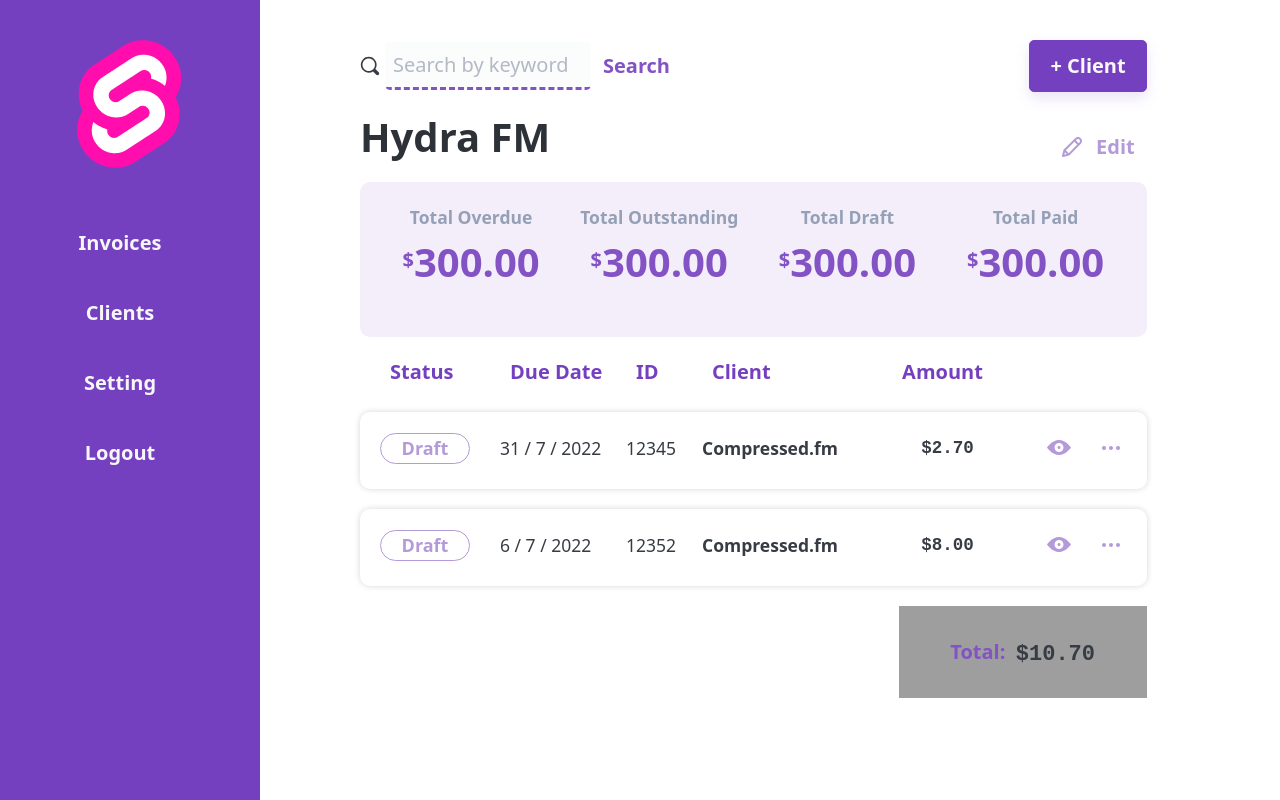
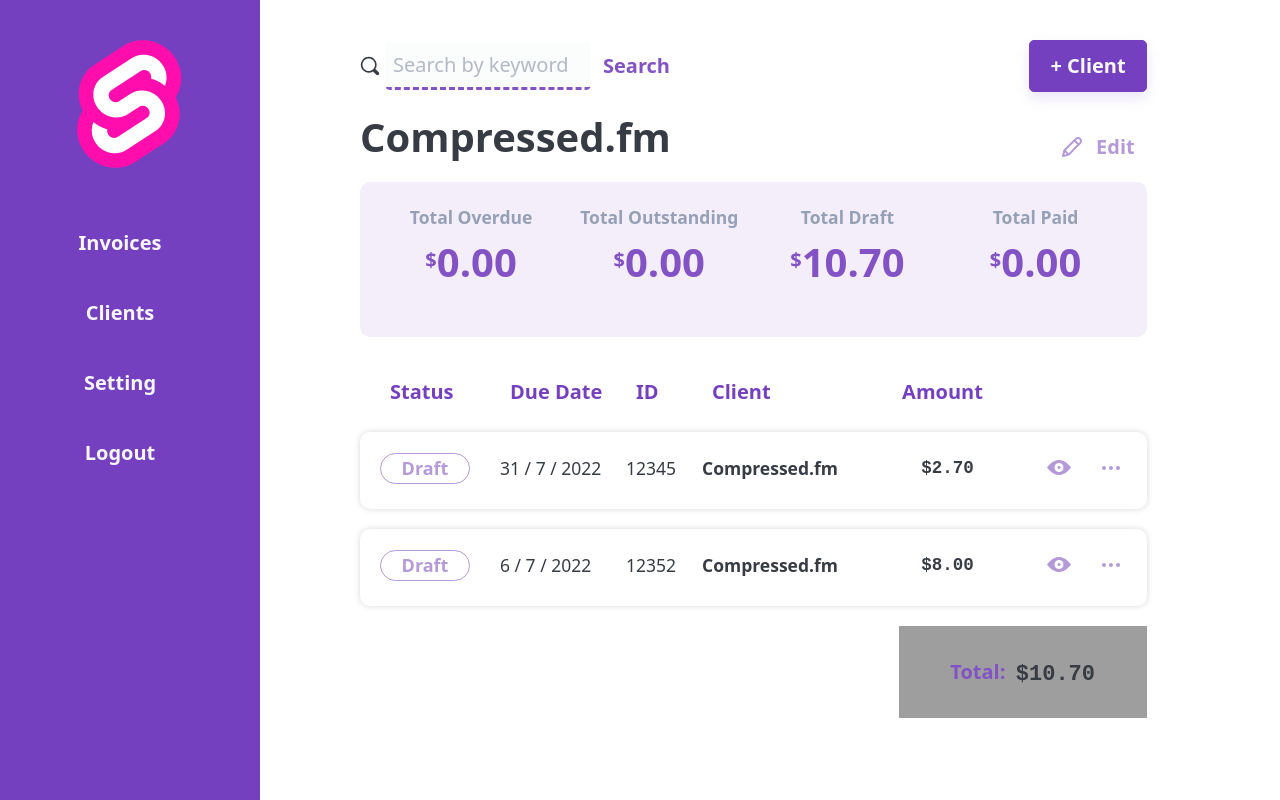
Before and after one commit to AdamMalec/cash-flip-app, a SvelteKit app: page /clients/1 in a window 1280 px wide. Built offline with nearby package versions, Linux system fonts and the light colour scheme; grey boxes are pictures that could not be loaded.

Commit message:
feat: add dynamic total calculate for individual client

```diff
--- a/src/routes/(dashboard)/clients/[id]/+page.svelte
+++ b/src/routes/(dashboard)/clients/[id]/+page.svelte
@@ -9,6 +9,7 @@
 	import SlidePanel from '$lib/components/SlidePanel.svelte';
 	import IconEdit from '$lib/components/icons/IconEdit.svelte';
 	import ClientForm from '../ClientForm.svelte';
+	import { isLate } from '$lib/utils/dateHelpers';
 
   export let data;
   const client = {...data} as Client;
@@ -24,6 +25,26 @@
 	function closePanel() {
 		isClientFormShow = false;
 		isEditingCurrentClient  = false;
+	}
+
+	function getDraft() {
+		const draftInvoices = invoices.filter((invoice) => invoice.invoiceStatus === 'draft');
+		return centsToDollars(sumInvoices(draftInvoices));
+	}
+
+	function getPaid() {
+		const paidInvoices = invoices.filter((invoice) => invoice.invoiceStatus === 'paid');
+		return centsToDollars(sumInvoices(paidInvoices));
+	}
+
+	function getTotalOverdue() {
+		const paidInvoices = invoices.filter((invoice) => invoice.invoiceStatus === 'sent' && isLate(invoice.dueDate));
+		return centsToDollars(sumInvoices(paidInvoices));
+	}
+
+	function getTotalOutstanding() {
+		const paidInvoices = invoices.filter((invoice) => invoice.invoiceStatus === 'sent' && !isLate(invoice.dueDate));
+		return centsToDollars(sumInvoices(paidInvoices));
 	}
 
 </script>
@@ -52,7 +73,7 @@
 			<BlankState />
 		{:else if client.invoices}
 		<div class="info">
-			<h1>Hydra FM</h1>
+			<h1>{client.name}</h1>
 			<button class="edit__btn" on:click={editClient}>
 				<IconEdit />
 				<span>Edit</span>
@@ -62,19 +83,19 @@
 		<ul class="total">
 			<li class="total__item total__item--overdue">
 				<span>Total Overdue</span>
-				<p><sup>$</sup>300.00</p>
+				<p><sup>$</sup>{getTotalOverdue()}</p>
 			</li>
 			<li class="total__item total__item--outstanding">
 				<span>Total&nbsp;Outstanding</span>
-				<p><sup>$</sup>300.00</p>
+				<p><sup>$</sup>{getTotalOutstanding()}</p>
 			</li>
 			<li class="total__item total__item--draft">
 				<span>Total Draft</span>
-				<p><sup>$</sup>300.00</p>
+				<p><sup>$</sup>{getDraft()}</p>
 			</li>
 			<li class="total__item total__item--paid">
 				<span>Total Paid</span>
-				<p><sup>$</sup>300.00</p>
+				<p><sup>$</sup>{getPaid()}</p>
 			</li>
 		</ul>
 
@@ -121,6 +142,11 @@
 		width: 100%;
 	}
 
+	.info h1 {
+		font-size: 2rem;
+		color: var(--color-black);
+	}
+
 	.edit__btn {
 		display: flex;
 		align-items: center;
@@ -149,6 +175,7 @@
 		grid-template-columns: repeat(2, minmax(0, 1fr));
 		column-gap: 0.3rem;
 		margin:0;
+		margin-bottom: 1rem;
 		padding: 1rem;
 		list-style:none;
 		border-radius: 0.5rem;
```
